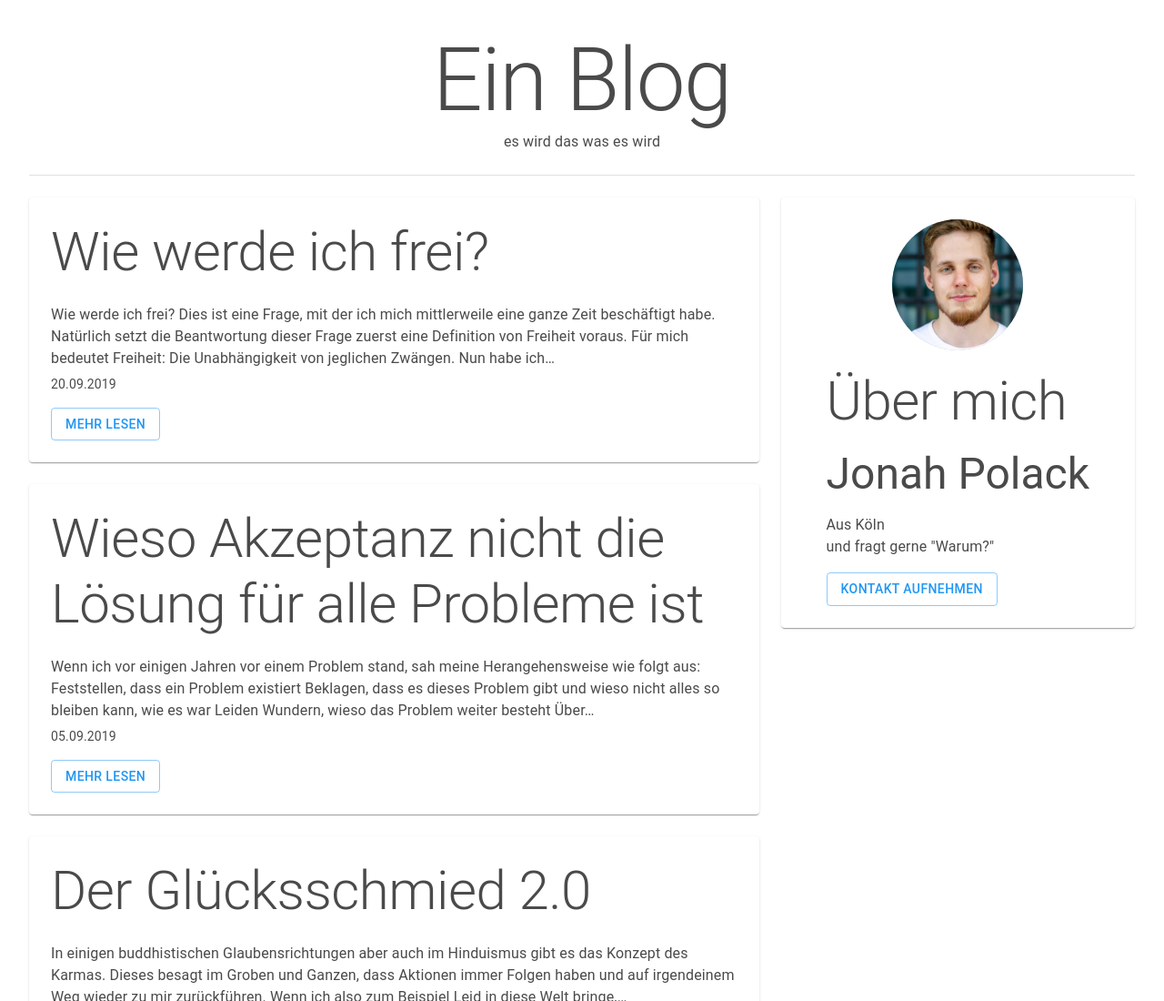
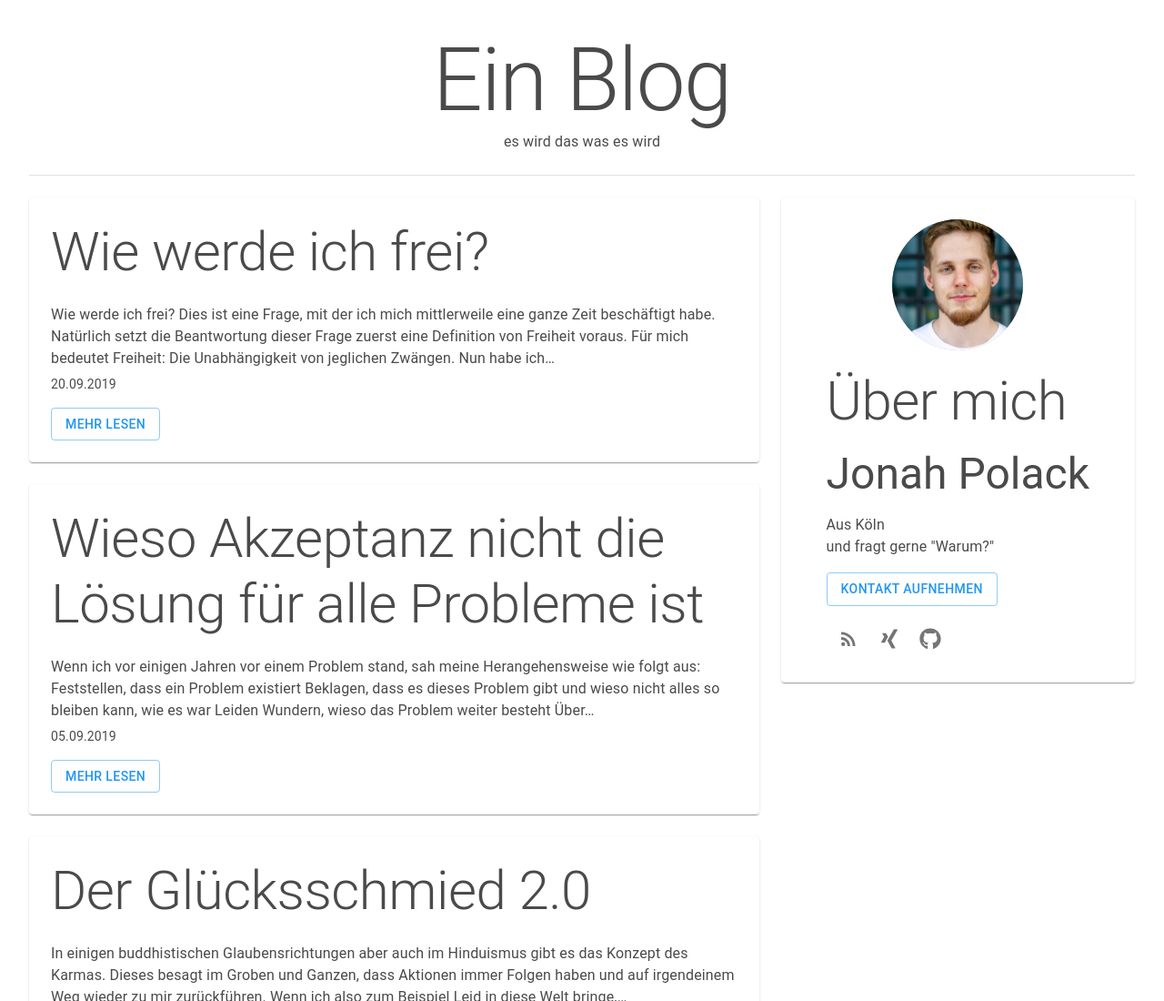
Before and after one commit to jpolack/blog, a Gatsby site: page / in a window 1280 px wide. Shown: the top 1100 px of the page at 91% size. Built offline with nearby package versions, Linux system fonts and the light colour scheme; Gatsby itself is replaced by a stand-in of ours.

Commit message:
icons and rss

```diff
--- a/gatsby-config.js
+++ b/gatsby-config.js
@@ -7,6 +7,8 @@ module.exports = {
     description: `Meine Themen sind Mindset, Achtsamkeit, Spiritualität und allgemein die großen Fragen des Lebens`,
     author: `Jonah Polack`,
     siteLanguage: 'de-DE',
+    xing: 'https://www.xing.com/profile/Jonah_Polack',
+    github: 'https://github.com/jpolack',
     url: 'https://blog.jonahpolack.de',
     siteUrl: 'https://blog.jonahpolack.de'
   },
--- a/package.json
+++ b/package.json
@@ -5,6 +5,10 @@
   "version": "0.1.0",
   "author": "Kyle Mathews <mathews.kyle@gmail.com>",
   "dependencies": {
+    "@fortawesome/fontawesome-svg-core": "^1.2.26",
+    "@fortawesome/free-brands-svg-icons": "^5.12.0",
+    "@fortawesome/free-solid-svg-icons": "^5.12.0",
+    "@fortawesome/react-fontawesome": "^0.1.8",
     "@material-ui/core": "^4.8.2",
     "@material-ui/icons": "^4.5.1",
     "gatsby": "^2.18.12",
--- a/src/components/profile.js
+++ b/src/components/profile.js
@@ -5,7 +5,11 @@ import Paper from "@material-ui/core/Paper";
 import Grid from "@material-ui/core/Grid";
 import { useTheme } from "@material-ui/core/styles";
 import Button from "@material-ui/core/Button";
+import IconButton from "@material-ui/core/IconButton";
 import Typography from '@material-ui/core/Typography';
+import { FontAwesomeIcon } from '@fortawesome/react-fontawesome'
+import { faXing, faGithub } from '@fortawesome/free-brands-svg-icons'
+import RssFeed from '@material-ui/icons/RssFeed';
 import Avatar from '@material-ui/core/Avatar';
 import Img from "gatsby-image"
 
@@ -14,6 +18,13 @@ const Profile = () => {
 
   const data = useStaticQuery(graphql`
     query{
+      site{
+        siteMetadata{
+          url
+          xing
+          github
+        }
+      }
       file(relativePath: { eq: "Profile.jpg" }) {
         childImageSharp {
           fixed(width: 400, height: 400) {
@@ -36,6 +47,8 @@ const Profile = () => {
           }}></Avatar>
         </Grid>
         <Grid item>
+          <Grid container spacing={3}>
+            <Grid item>
               <Typography variant="h2">Über mich</Typography>
               <Typography variant="h3" style={{
                 paddingTop: theme.spacing(2),
@@ -48,6 +61,15 @@ const Profile = () => {
               <Button color="primary" variant="outlined" href="https://jonahpolack.de">Kontakt aufnehmen</Button>
             </Grid>
           </Grid>
+          <Grid container spacing={3}>
+            <Grid item>
+              <IconButton href={`${data.site.siteMetadata.url}/rss.xml`} target='_blank'><RssFeed /></IconButton>
+              <IconButton href={`${data.site.siteMetadata.xing}`} target='_blank'><FontAwesomeIcon icon={faXing} /></IconButton>
+              <IconButton href={`${data.site.siteMetadata.github}`} target='_blank'><FontAwesomeIcon icon={faGithub} /></IconButton>
+            </Grid>
+          </Grid>
+        </Grid>
+      </Grid>
     </Paper>
   )
 }
```
Also changed, not shown: 1 other file. Lines whose indentation alone changed are shown as unchanged.
